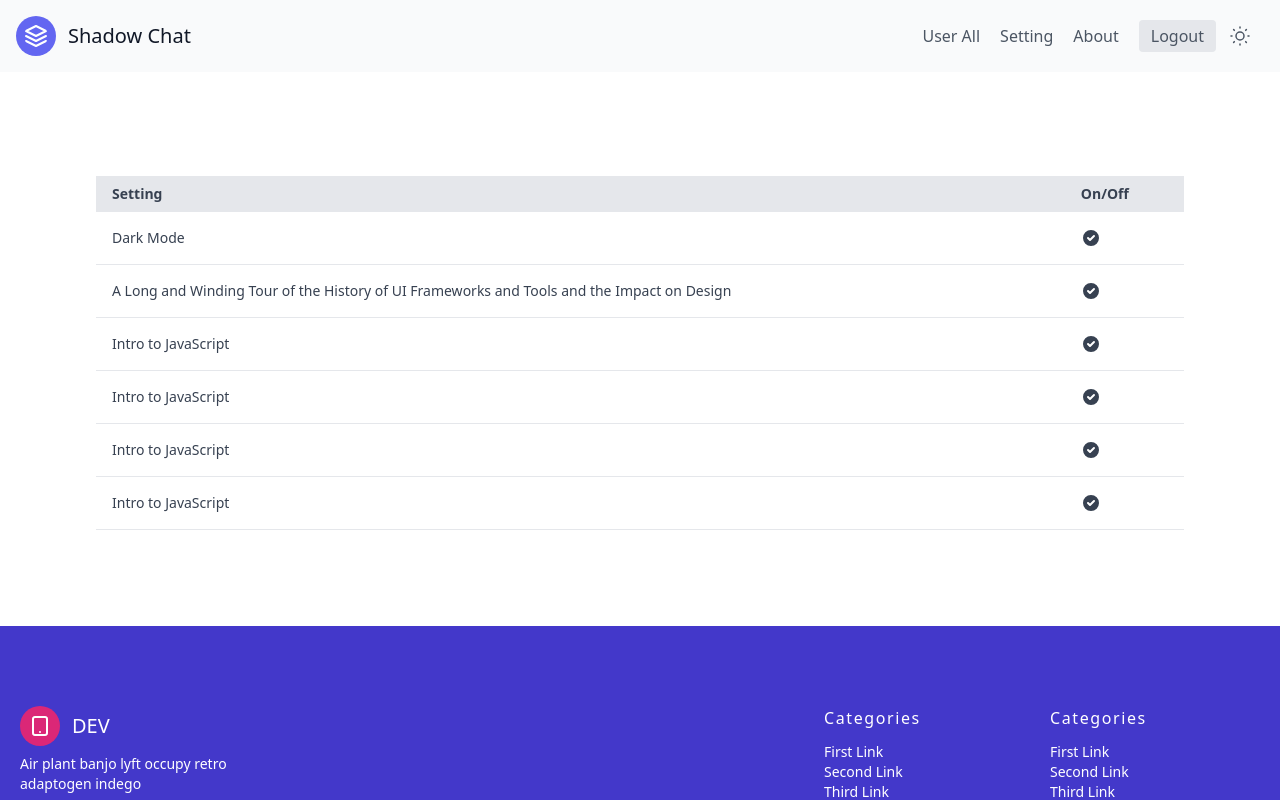
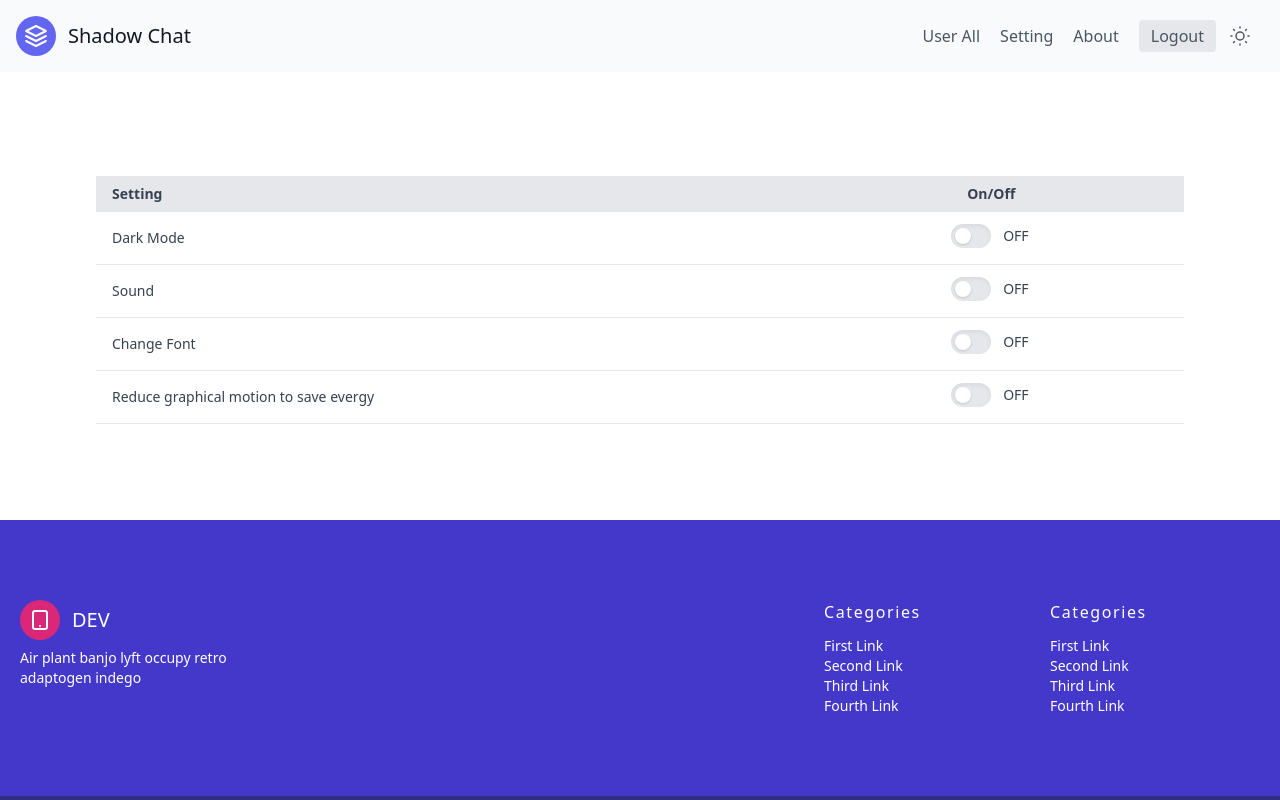
Before and after one commit to sccala/shadow_social, a React (Create React App) app: page /home/setting in a window 1280 px wide. Shown: the top 800 px of the page. Built offline with nearby package versions, Linux system fonts and the light colour scheme.

Commit message:
toggle button added

```diff
--- /dev/null
+++ b/src/components/atoms/button/PrimaryToggle.tsx
@@ -0,0 +1,26 @@
+import { VFC, memo, useState } from 'react'
+
+type Props = {}
+
+export const PrimaryToggle: VFC<Props> = memo(() => {
+  const [check, setCheck] = useState(false)
+  const onClickToggle = () => setCheck(v => !v)
+  return (
+    //  Unchecked
+    <div onClick={onClickToggle} className='flex flex-col'>
+      <label htmlFor='unchecked' className='mt-3 inline-flex items-center cursor-pointer'>
+        <span className='relative'>
+          <span className='block w-10 h-6 bg-gray-200 rounded-full shadow-inner'></span>
+          <span
+            className={`${
+              check ? 'bg-indigo-400 transform translate-x-full' : 'bg-white'
+            } absolute block w-4 h-4 mt-1 ml-1  rounded-full shadow inset-y-0 left-0 focus-within:shadow-outline transition-transform duration-300 ease-in-out`}
+          >
+            <input id='unchecked' type='checkbox' className='absolute opacity-0 w-0 h-0' />
+          </span>
+        </span>
+        <span className='ml-3 text-sm'>{check ? 'ON' : 'OFF'}</span>
+      </label>
+    </div>
+  )
+})
--- a/src/components/pages/About.tsx
+++ b/src/components/pages/About.tsx
@@ -14,12 +14,6 @@ export const About: VFC = memo(() => {
         </div>
       ) : (
         <>
-          {/* <div style={{ backgroundImage: `url('${'/asset/images/abouthero.jpg'}}')` }} /> */}
-
-          {/* <div
-            className='grid w-screen text-center
-          lg:w-3/5  md:w-4/5 text-white'
-          ></div> */}
           <div
             className='contenair py-32 bg-cover h-screen w-screen  justify-center items-center text-white text-center grid grid-cols-6'
             style={{
@@ -30,14 +24,17 @@ export const About: VFC = memo(() => {
             }}
           >
             <h2 className='col-start-2 col-span-4 md:text-5xl text-4xl xl:text-6xl leading-tight'>
-              Welcome to the Chat App.
+              Welcome to the Shadow Chat.
             </h2>
             <p className='col-start-2 col-span-4 md:text-md'>
               IMAGINE A PLACE... ...where you can belong to a school club, a gaming group, or a
               worldwide art community. Where just you and a handful of friends can spend time
               together. A place that makes it easy to talk every day and hang out more often.
             </p>
-            <PrimaryButton className='col-start-2 mx-auto col-span-4 justify-center  ' onClick={onClickLogin}>
+            <PrimaryButton
+              className='col-start-2 mx-auto col-span-4 justify-center  '
+              onClick={onClickLogin}
+            >
               Sign up!
             </PrimaryButton>
             <i className='pt-4 col-start-2 col-span-4 text-center '>
@@ -108,11 +105,16 @@ export const About: VFC = memo(() => {
               </div>
             </div>
           </section>
-          <section className='bg-gray-100 h-56 flex items-center '>
-            <div className='container flex justify-center mb-8'>
-              <PrimaryButton onClick={onClickLogin}>Dive into the Shadow chat</PrimaryButton>
+          <div className='bg-gray-100 h-56'>
+            <div className='grid grid-cols-6'>
+              <PrimaryButton
+                className='col-span-4 col-start-2 mx-auto my-20'
+                onClick={onClickLogin}
+              >
+                Dive into the Shadow chat
+              </PrimaryButton>
             </div>
-          </section>
+          </div>
         </>
       )}
     </>
--- a/src/components/pages/Setting.tsx
+++ b/src/components/pages/Setting.tsx
@@ -1,4 +1,5 @@
 import { VFC, memo } from 'react'
+import { PrimaryToggle } from '../atoms/button/PrimaryToggle'
 
 export const Setting: VFC = memo(() => {
   return (
@@ -16,110 +17,21 @@ export const Setting: VFC = memo(() => {
                 </tr>
               </thead>
               <tbody className='text-sm font-normal text-gray-700'>
-                <tr className='hover:bg-gray-100 border-b border-gray-200 py-10'>
+                <tr className='hover:bg-gray-100 border-b border-gray-200'>
                   <td className='px-4 py-4'>Dark Mode</td>
-                  <td className='px-4 py-4'>
-                    <svg
-                      xmlns='http://www.w3.org/2000/svg'
-                      className='h-5 w-5'
-                      viewBox='0 0 20 20'
-                      fill='currentColor'
-                    >
-                      <path
-                        fill-rule='evenodd'
-                        d='M10 18a8 8 0 100-16 8 8 0 000 16zm3.707-9.293a1 1 0 00-1.414-1.414L9 10.586 7.707 9.293a1 1 0 00-1.414 1.414l2 2a1 1 0 001.414 0l4-4z'
-                        clip-rule='evenodd'
-                      />
-                    </svg>
-                  </td>
-                </tr>
-                <tr className='hover:bg-gray-100 border-b border-gray-200 py-4'>
-                  <td className='px-4 py-4 flex items-center'>
-                    A Long and Winding Tour of the History of UI Frameworks and Tools and the Impact
-                    on Design
-                  </td>
-                  <td className='px-4 py-4'>
-                    <svg
-                      xmlns='http://www.w3.org/2000/svg'
-                      className='h-5 w-5'
-                      viewBox='0 0 20 20'
-                      fill='currentColor'
-                    >
-                      <path
-                        fill-rule='evenodd'
-                        d='M10 18a8 8 0 100-16 8 8 0 000 16zm3.707-9.293a1 1 0 00-1.414-1.414L9 10.586 7.707 9.293a1 1 0 00-1.414 1.414l2 2a1 1 0 001.414 0l4-4z'
-                        clip-rule='evenodd'
-                      />
-                    </svg>
-                  </td>
+                  <PrimaryToggle />
                 </tr>
                 <tr className='hover:bg-gray-100 border-b border-gray-200'>
-                  <td className='px-4 py-4'>Intro to JavaScript</td>
-                  <td className='px-4 py-4'>
-                    <svg
-                      xmlns='http://www.w3.org/2000/svg'
-                      className='h-5 w-5'
-                      viewBox='0 0 20 20'
-                      fill='currentColor'
-                    >
-                      <path
-                        fill-rule='evenodd'
-                        d='M10 18a8 8 0 100-16 8 8 0 000 16zm3.707-9.293a1 1 0 00-1.414-1.414L9 10.586 7.707 9.293a1 1 0 00-1.414 1.414l2 2a1 1 0 001.414 0l4-4z'
-                        clip-rule='evenodd'
-                      />
-                    </svg>
-                  </td>
+                  <td className='px-4 py-4'>Sound</td>
+                  <PrimaryToggle />
                 </tr>
                 <tr className='hover:bg-gray-100 border-b border-gray-200'>
-                  <td className='px-4 py-4'>Intro to JavaScript</td>
-                  <td className='px-4 py-4'>
-                    <svg
-                      xmlns='http://www.w3.org/2000/svg'
-                      className='h-5 w-5'
-                      viewBox='0 0 20 20'
-                      fill='currentColor'
-                    >
-                      <path
-                        fill-rule='evenodd'
-                        d='M10 18a8 8 0 100-16 8 8 0 000 16zm3.707-9.293a1 1 0 00-1.414-1.414L9 10.586 7.707 9.293a1 1 0 00-1.414 1.414l2 2a1 1 0 001.414 0l4-4z'
-                        clip-rule='evenodd'
-                      />
-                    </svg>
-                  </td>
+                  <td className='px-4 py-4'>Change Font</td>
+                  <PrimaryToggle />
                 </tr>
                 <tr className='hover:bg-gray-100 border-b border-gray-200'>
-                  <td className='px-4 py-4'>Intro to JavaScript</td>
-                  <td className='px-4 py-4'>
-                    <svg
-                      xmlns='http://www.w3.org/2000/svg'
-                      className='h-5 w-5'
-                      viewBox='0 0 20 20'
-                      fill='currentColor'
-                    >
-                      <path
-                        fill-rule='evenodd'
-                        d='M10 18a8 8 0 100-16 8 8 0 000 16zm3.707-9.293a1 1 0 00-1.414-1.414L9 10.586 7.707 9.293a1 1 0 00-1.414 1.414l2 2a1 1 0 001.414 0l4-4z'
-                        clip-rule='evenodd'
-                      />
-                    </svg>
-                  </td>
-                </tr>
-                <tr className='hover:bg-gray-100 border-b border-gray-200'>
-                  <td className='px-4 py-4'>Intro to JavaScript</td>
-                  <td className='px-4 py-4'>
-                    <svg
-                      xmlns='http://www.w3.org/2000/svg'
-                      className='h-5 w-5'
-                      viewBox='0 0 20 20'
-                      fill='currentColor'
-                    >
-                      <path
-                        fill-rule='evenodd'
-                        d='M10 18a8 8 0 100-16 8 8 0 000 16zm3.707-9.293a1 1 0 00-1.414-1.414L9 10.586 7.707 9.293a1 1 0 00-1.414 1.414l2 2a1 1 0 001.414 0l4-4z'
-                        clip-rule='evenodd'
-                      />
-                    </svg>
-                  </td>
+                  <td className='px-4 py-4'>Reduce graphical motion to save evergy</td>
+                  <PrimaryToggle />
                 </tr>
               </tbody>
             </table>
```
Also changed, not shown: src/components/pages/About.css (deleted, +0 -7 lines).
